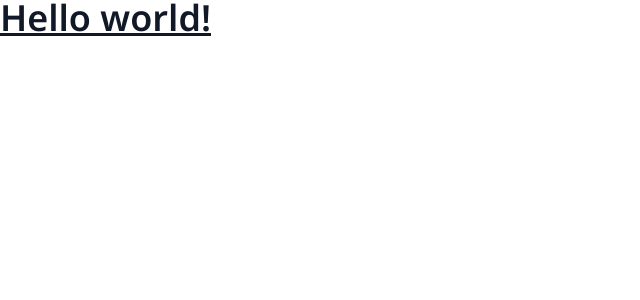
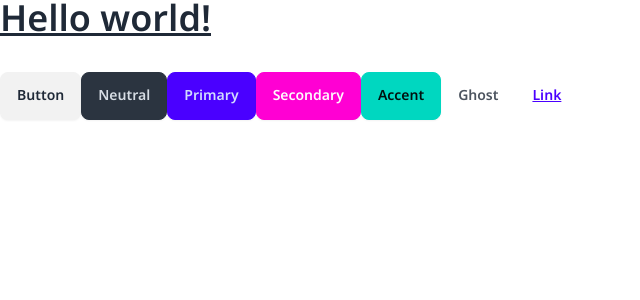
Before and after one commit to tratchapong/cc16-front, a React (Vite) app: page / in a window 1280 px wide. Shown: the top 300 px of the page, without its empty margins (0-640 px from the left). Built offline with nearby package versions, Linux system fonts and the light colour scheme.

Commit message:
add DaisyUI plugin

```diff
--- a/package.json
+++ b/package.json
@@ -19,6 +19,7 @@
     "@types/react-dom": "^18.2.17",
     "@vitejs/plugin-react": "^4.2.1",
     "autoprefixer": "^10.4.17",
+    "daisyui": "^4.6.0",
     "eslint": "^8.55.0",
     "eslint-plugin-react": "^7.33.2",
     "eslint-plugin-react-hooks": "^4.6.0",
--- a/src/App.jsx
+++ b/src/App.jsx
@@ -1,13 +1,18 @@
-
 function App() {
-
   return (
     <div className="prose">
-    <h1 className="underline">
-      Hello world!
-    </h1>
+      <h1 className="underline">Hello world!</h1>
+      <div>
+        <button className="btn">Button</button>
+        <button className="btn btn-neutral">Neutral</button>
+        <button className="btn btn-primary">Primary</button>
+        <button className="btn btn-secondary">Secondary</button>
+        <button className="btn btn-accent">Accent</button>
+        <button className="btn btn-ghost">Ghost</button>
+        <button className="btn btn-link">Link</button>
+      </div>
     </div>
-  )
+  );
 }
 
-export default App
+export default App;
--- a/tailwind.config.js
+++ b/tailwind.config.js
@@ -14,5 +14,6 @@
   },
   plugins: [
     require('@tailwindcss/typography'),
+    require("daisyui")
   ],
 }
```
Also changed, not shown: 1 other file (tests, documents, lock files or other folders).
